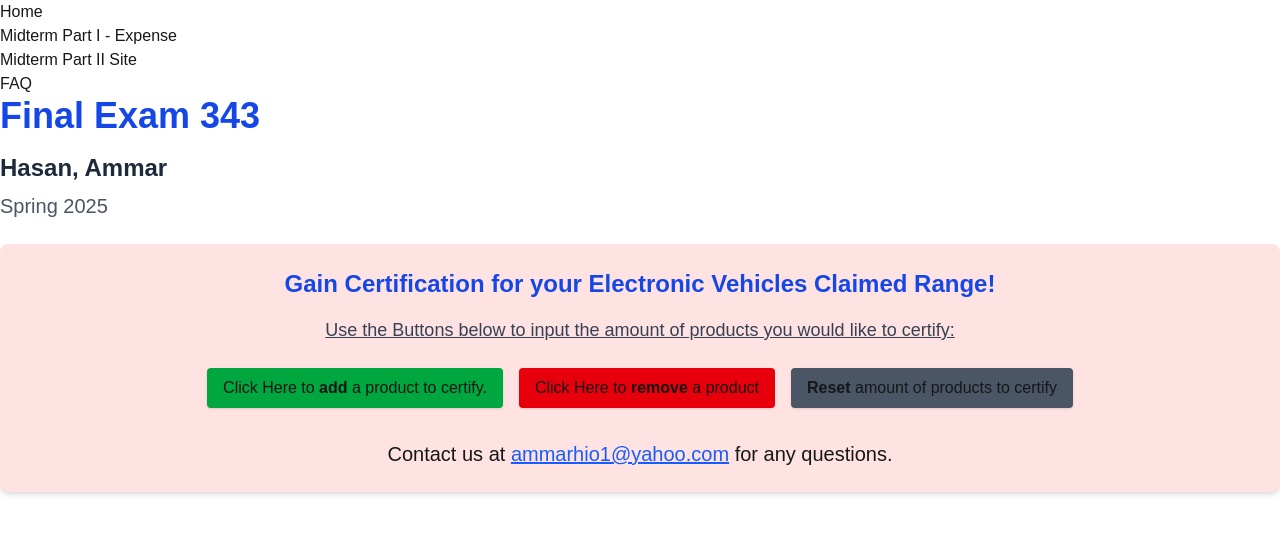
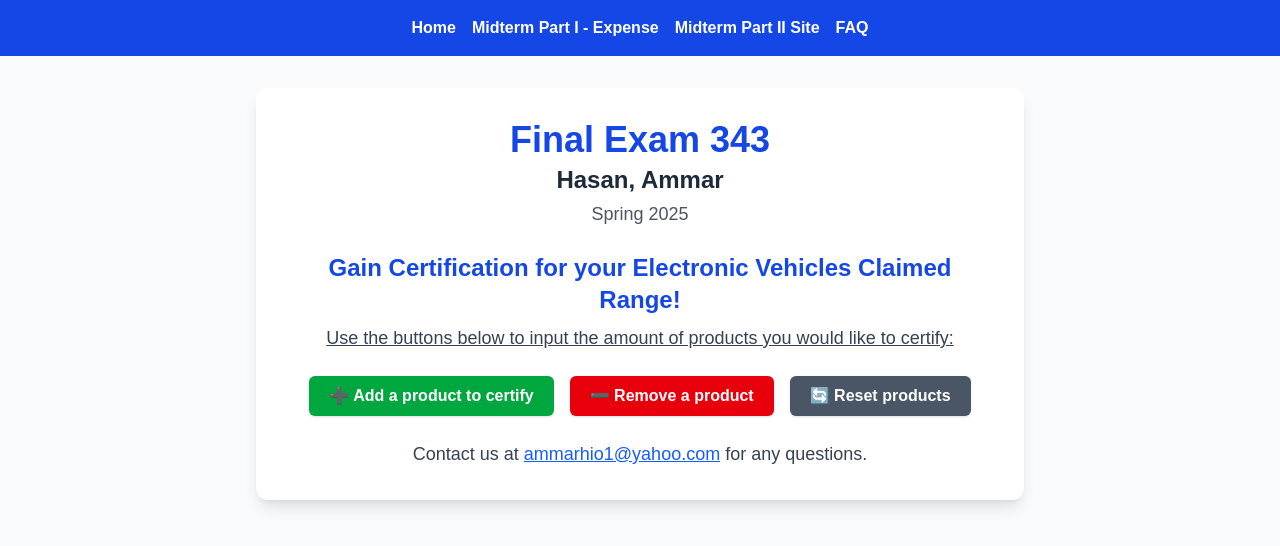
Before and after one commit to ammarhio1/final343, a Next.js app: page / in a window 1280 px wide. Shown: the top 546 px of the page. Built offline with nearby package versions, Linux system fonts and the light colour scheme.

Commit message:
added tailwind to MenuBar and Homepage

```diff
--- a/src/app/components/Menubar.jsx
+++ b/src/app/components/Menubar.jsx
@@ -1,22 +1,46 @@
-import Link from 'next/link'
+import Link from 'next/link';
 
 export default function Menubar() {
   return (
-      <>
-        <ul>
+    <nav className="bg-blue-700 text-white shadow-md">
+      <ul className="flex flex-col sm:flex-row justify-center items-center gap-4 py-4 px-6">
         <li>
-            <Link href='/'>Home</Link>
+          <Link
+            href="/"
+            className="hover:text-yellow-300 font-semibold transition duration-200"
+          >
+            Home
+          </Link>
         </li>
         <li>
-            <a href='https://exam1-expense-new.vercel.app' target='_blank'>Midterm Part I - Expense</a>
+          <a
+            href="https://exam1-expense-new.vercel.app"
+            target="_blank"
+            rel="noopener noreferrer"
+            className="hover:text-yellow-300 font-semibold transition duration-200"
+          >
+            Midterm Part I - Expense
+          </a>
         </li>
         <li>
-            <a href='https://exam-2-website.vercel.app' target='_blank'>Midterm Part II Site</a>
+          <a
+            href="https://exam-2-website.vercel.app"
+            target="_blank"
+            rel="noopener noreferrer"
+            className="hover:text-yellow-300 font-semibold transition duration-200"
+          >
+            Midterm Part II Site
+          </a>
         </li>
         <li>
-            <Link href='/faq'>FAQ</Link>
+          <Link
+            href="/faq"
+            className="hover:text-yellow-300 font-semibold transition duration-200"
+          >
+            FAQ
+          </Link>
         </li>
       </ul>
-      </>
-    )
+    </nav>
+  );
 }
--- a/src/app/page.jsx
+++ b/src/app/page.jsx
@@ -28,60 +28,66 @@ export default function Home() {
   };
 
   return (
-    <>
-      {/* Original content */}
-      <h1 className="text-4xl font-bold text-blue-700 mb-4">Final Exam 343</h1>
-      <h2 className="text-2xl font-semibold text-gray-800 mb-2">Hasan, Ammar</h2>
-      <h3 className="text-xl font-medium text-gray-600 mb-6">Spring 2025</h3>
+    <main className="min-h-screen bg-gray-50 px-4 py-8 flex flex-col items-center">
+      <section className="w-full max-w-3xl bg-white rounded-xl shadow-lg p-8 space-y-6">
+        {/* Header Info */}
+        <div className="text-center space-y-1">
+          <h1 className="text-4xl font-bold text-blue-700">Final Exam 343</h1>
+          <h2 className="text-2xl font-semibold text-gray-800">Hasan, Ammar</h2>
+          <h3 className="text-lg font-medium text-gray-600">Spring 2025</h3>
+        </div>
 
-      {/* Converted HTML below */}
-      <section className="bg-red-100 p-6 rounded-lg shadow-md">
-        <h1 className="text-2xl font-bold text-blue-700 text-center mb-4">
-          Gain Certification for your Electronic Vehicles Claimed Range!
-        </h1>
+        {/* Certification Intro */}
+        <div className="space-y-2 text-center">
+          <h1 className="text-2xl font-bold text-blue-700">
+            Gain Certification for your Electronic Vehicles Claimed Range!
+          </h1>
+          <h2 className="text-lg font-medium text-gray-700 underline">
+            Use the buttons below to input the amount of products you would like to certify:
+          </h2>
+        </div>
 
-        <h2 className="text-lg font-medium text-gray-700 mb-4 underline text-center">
-          Use the Buttons below to input the amount of products you would like to certify:
-        </h2>
-
-        <div id="display" className="mb-6 space-y-2">
+        {/* Product List */}
+        <div className="space-y-3" id="display">
           {products.map((product) => (
             <div
               key={product.id}
-              className="bg-white p-2 rounded border border-gray-300 shadow-sm"
+              className="bg-gray-100 border border-gray-300 rounded-lg p-3 shadow-sm"
             >
               <input
                 type="text"
                 value={product.description}
                 onChange={(e) => updateDescription(product.id, e.target.value)}
-                className="w-full p-1 border border-gray-300 rounded text-red-600"
+                className="w-full bg-white border border-gray-300 rounded-md px-3 py-2 text-red-600 focus:outline-none focus:ring-2 focus:ring-blue-500"
               />
             </div>
           ))}
         </div>
 
-        <div className="flex flex-col sm:flex-row gap-4 justify-center mb-8">
+        {/* Buttons */}
+        <div className="flex flex-col sm:flex-row gap-4 justify-center">
           <button
             onClick={addProduct}
-            className="bg-green-600 hover:bg-green-700 text-red px-4 py-2 rounded shadow"
+            className="bg-green-600 hover:bg-green-700 text-white px-5 py-2 rounded-md shadow font-semibold"
           >
-            Click Here to <b>add</b> a product to certify.
+            ➕ Add a product to certify
           </button>
           <button
             onClick={removeProduct}
-            className="bg-red-600 hover:bg-red-700 text-red px-4 py-2 rounded shadow"
+            className="bg-red-600 hover:bg-red-700 text-white px-5 py-2 rounded-md shadow font-semibold"
           >
-            Click Here to <b>remove</b> a product
+            ➖ Remove a product
           </button>
           <button
             onClick={clearProducts}
-            className="bg-gray-600 hover:bg-gray-700 text-red px-4 py-2 rounded shadow"
+            className="bg-gray-600 hover:bg-gray-700 text-white px-5 py-2 rounded-md shadow font-semibold"
           >
-            <b>Reset</b> amount of products to certify
+            🔄 Reset products
           </button>
         </div>
 
-        <p className="text-center text-blue-7 text-xl mt-6">
+        {/* Footer */}
+        <p className="text-center text-gray-700 text-lg">
           Contact us at{' '}
           <a
             href="mailto:ammarhio1@yahoo.com"
@@ -92,6 +98,6 @@ export default function Home() {
           for any questions.
         </p>
       </section>
-    </>
+    </main>
   );
 }
```
Lines whose indentation alone changed are shown as unchanged.
